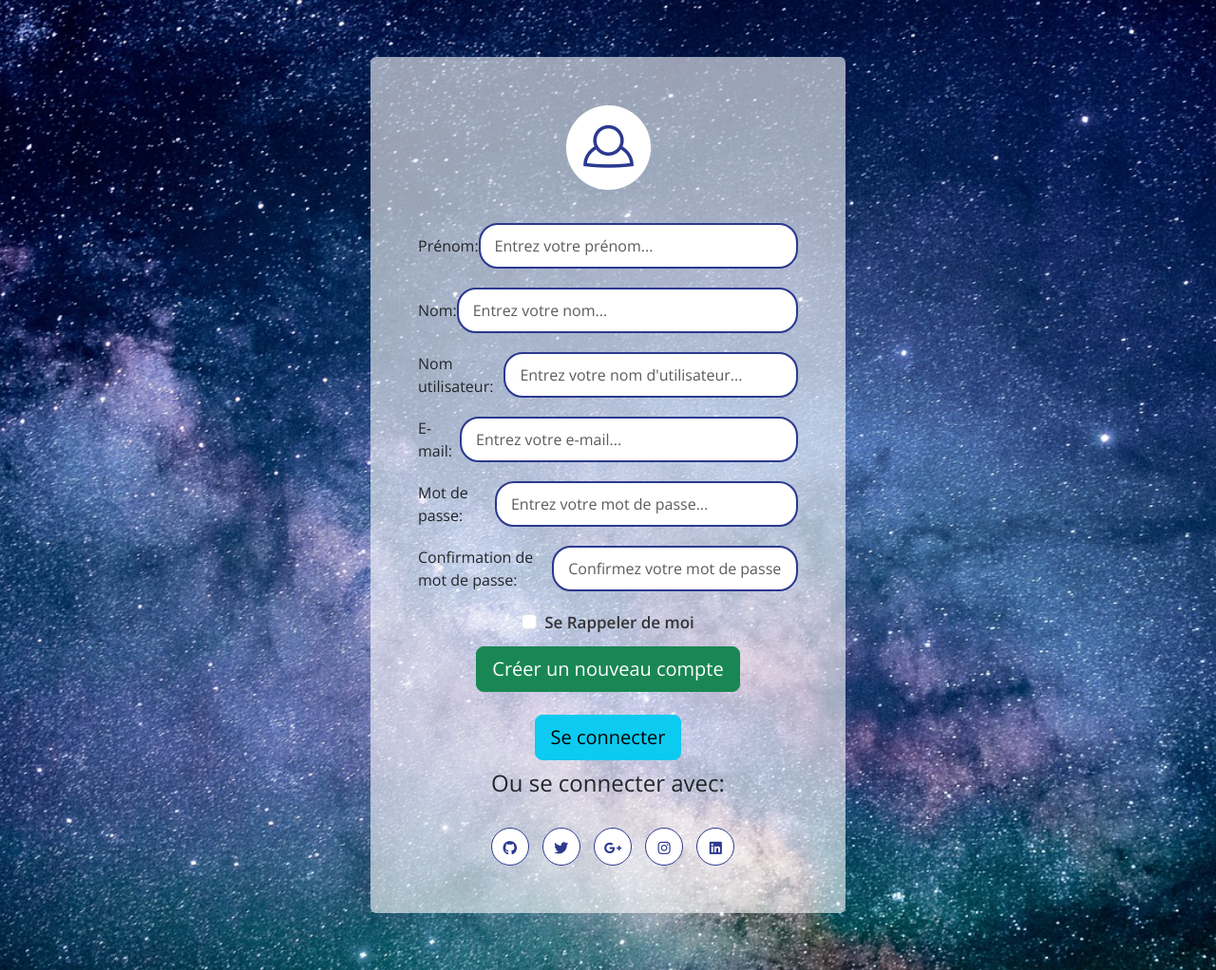
After one commit to RayaneC-01/TaskManager, a PHP site: page /Index/inscription.php in a window 1280 px wide. The commit adds this page. Shown: the whole page at 95% size. Run offline with PHP 8.4, Linux system fonts and the light colour scheme.

Commit message:
MAJ sur les fichiers

```diff
--- a/Index/dashboard.php
+++ b/Index/dashboard.php
@@ -1,6 +1,6 @@
 <?php
-//  // Vérifier si l'utilisateur est connecté avant d'afficher cette page
-// session_start();
+// Vérifier si l'utilisateur est connecté avant d'afficher cette page
+session_start();
 // if (!isset($_SESSION['utilisateur_connecte']) || !$_SESSION['utilisateur_connecte']) {
 //     // Rediriger vers la page de connexion si l'utilisateur n'est pas connecté
 //     header('Location: index.php');
@@ -14,7 +14,7 @@
 <head>
     <meta charset="UTF-8">
     <meta name="viewport" content="width=device-width, initial-scale=1.0">
-    <title>Gestionnaire de tâches</title>
+    <title>Tableau de Bord Gestionnaire de tâches</title>
     <link href="https://cdn.jsdelivr.net/npm/bootstrap@5.3.3/dist/css/bootstrap.min.css" rel="stylesheet"
         integrity="sha384-QWTKZyjpPEjISv5WaRU9OFeRpok6YctnYmDr5pNlyT2bRjXh0JMhjY6hW+ALEwIH" crossorigin="anonymous">
     <link rel="stylesheet" href="/style/styles.css">
--- /dev/null
+++ b/Index/inscription.php
@@ -0,0 +1,122 @@
+<?php
+session_start();
+?>
+<!DOCTYPE html>
+<html lang="fr">
+
+<head>
+    <meta charset="UTF-8" />
+    <meta name="viewport" content="width=device-width, initial-scale=1.0" />
+    <title>Page d'inscription </title>
+    <!-- Bootstrap CSS -->
+    <link href="https://cdn.jsdelivr.net/npm/bootstrap@5.3.2/dist/css/bootstrap.min.css" rel="stylesheet"
+        integrity="sha384-T3c6CoIi6uLrA9TneNEoa7RxnatzjcDSCmG1MXxSR1GAsXEV/Dwwykc2MPK8M2HN" crossorigin="anonymous" />
+    <!-- Bootstrap icons (optional) -->
+    <link rel="stylesheet" href="https://cdnjs.cloudflare.com/ajax/libs/font-awesome/6.5.1/css/all.min.css"
+        integrity="sha512-DTOQO9RWCH3ppGqcWaEA1BIZOC6xxalwEsw9c2QQeAIftl+Vegovlnee1c9QX4TctnWMn13TZye+giMm8e2LwA=="
+        crossorigin="anonymous" referrerpolicy="no-referrer" />
+    <link rel="stylesheet" href="/style/style_forms.css" />
+</head>
+
+<body>
+    <?php
+    // Afficher le message d'erreur s'il existe
+    if (isset($error_message)) {
+        echo '<p style="color: red;">' . $error_message . '</p>';
+    }
+    ?>
+    <section class="form-02-main">
+        <div class="container">
+            <div class="row">
+                <div class="col-md-12">
+                    <div class="_lk_de">
+                        <div class="form-03-main">
+                            <?php
+                            // Afficher les erreurs s'il y en a
+                            if (isset($_SESSION['error'])) {
+                                echo '<div class="alert alert-danger" role="alert">' . $_SESSION['error'] . '</div>';
+                                unset($_SESSION['error']); // Supprimer l'erreur de la session pour qu'elle ne s'affiche qu'une fois
+                            }
+                            ?>
+                            <div class="logo">
+                                <img src="/Images/user.png" alt="User logo">
+                            </div>
+                            <form id="inscriptionForm" method="POST" action="inscription_traitement.php">
+                                <div class="form-group">
+                                    <label for="first_name">Prénom: </label>
+                                    <input type="text" id="first_name" name="first_name" class="form-control"
+                                        placeholder="Entrez votre prénom..." required />
+                                </div>
+                                <div class="form-group">
+                                    <label for="last_name">Nom: </label>
+                                    <input type="text" id="last_name" name="last_name" class="form-control"
+                                        placeholder="Entrez votre nom..." required />
+                                </div>
+                                <div class="form-group">
+                                    <label for="username">Nom utilisateur: </label>
+                                    <input type="text" id="username" name="username" class="form-control"
+                                        placeholder="Entrez votre nom d'utilisateur..." required />
+                                </div>
+                                <div class="form-group">
+                                    <label for="email">E-mail: </label>
+                                    <input type="email" id="email" name="email" class="form-control"
+                                        placeholder="Entrez votre e-mail..." required />
+                                </div>
+                                <div class="form-group">
+                                    <label for="password">Mot de passe: </label>
+                                    <input type="password" id="password" name="password" class="form-control"
+                                        placeholder="Entrez votre mot de passe..." required />
+                                </div>
+
+                                <div class="form-group">
+                                    <label for="confirm_password">Confirmation de mot de passe:</label>
+                                    <input type="password" id="confirm_password" name="confirm_password"
+                                        class="form-control" placeholder="Confirmez votre mot de passe..." required />
+                                </div>
+
+                                <div class="checkbox form-group">
+                                    <div class="form-check">
+                                        <input class="form-check-input" type="checkbox" value="" id="remember">
+                                        <label class="form-check-label remember-label" for="remember">Se Rappeler de
+                                            moi</label>
+                                    </div>
+                                </div>
+
+                                <div class="button-group_inscription">
+                                    <button type="submit" class="btn btn-success btn-lg">Créer un nouveau
+                                        compte</button>
+                                    <br>
+                                    <button onclick="window.location.href ='./connexion.php' " type="button"
+                                        class="btn btn-info btn-lg">Se
+                                        connecter</button>
+
+
+                                </div>
+                            </form>
+                            <div class="form-group nm_lk">
+                                <p class="h4">Ou se connecter avec:</p>
+                            </div>
+                            <div class="form-group pt-0">
+                                <div class="_social_04">
+                                    <ol>
+                                        <li><i class="fab fa-github"></i></li>
+                                        <li><i class="fab fa-twitter"></i></li>
+                                        <li><i class="fab fa-google-plus-g"></i></li>
+                                        <li><i class="fab fa-instagram"></i></li>
+                                        <li><i class="fab fa-linkedin"></i></li>
+                                    </ol>
+                                </div>
+                            </div>
+                        </div>
+                    </div>
+                </div>
+            </div>
+        </div>
+    </section>
+    <script src="https://cdn.jsdelivr.net/npm/bootstrap@5.3.2/dist/js/bootstrap.bundle.min.js"
+        integrity="sha384-C6RzsynM9kWDrMNeT87bh95OGNyZPhcTNXj1NW7RuBCsyN/o0jlpcV8Qyq46cDfL" crossorigin="anonymous">
+        </script>
+    <script src="/script/script.js"></script>
+</body>
+
+</html>
--- a/style/Forms.css
+++ b/style/style_forms.css
@@ -1,44 +1,35 @@
-@import url(https://fonts.googleapis.com/css?family=Open+Sans:300,400,600,700);
-@import url(https://fonts.googleapis.com/css?family=Arimo:300,400,400italic,700,700italic);
-
+@import url("https://fonts.googleapis.com/css?family=Open+Sans:300,400,600,700");
+@import url("https://fonts.googleapis.com/css?family=Arimo:300,400,400italic,700,700italic");
 * {
-  margin: 0px;
-  padding: 0px;
+  margin: 0;
+  padding: 0;
   list-style: none;
-  /* border: 3px red inset; */
 }
-
 body {
   font-family: "Open Sans";
 }
-
 img {
   max-width: 100%;
 }
-
 a {
   text-decoration: none;
   outline: none;
   color: #333;
   font-size: 17px;
-  font-weight: bold;
 }
-
 a:hover {
-  color: #444;
+  color: #333;
+  text-decoration: underline;
 }
-
 ul {
   margin-bottom: 0;
   padding-left: 0;
 }
-
 ol,
 ul {
-  margin: 0px;
-  padding: 0px;
+  margin: 0;
+  padding: 0;
 }
-
 a:hover,
 a:focus,
 input,
@@ -46,11 +37,8 @@ textarea {
   text-decoration: none;
   outline: none;
 }
-
 .form-02-main {
   background: url(/Images/bg-01.jpg);
-  /* color: #f0f0f0;
-  color: #f8e8e2; */
   background-size: cover;
   object-fit: cover;
   background-repeat: no-repeat;
@@ -59,94 +47,56 @@ textarea {
   z-index: 2;
   overflow: hidden;
 }
-
 ._lk_de {
   background-repeat: no-repeat;
   background-size: cover;
-  padding: 40px 0px;
+  padding: 40px 0;
   position: relative;
 }
-
 .form-03-main {
-  width: 50%;
+  width: 500px;
   display: block;
   margin: 20px auto;
   padding: 25px 50px 25px;
-  background: rgba(255, 255, 255, 0.6);
+  background: rgb(255, 255, 255, 0.6);
   border-radius: 6px;
   z-index: 9;
 }
-
 .logo {
   display: block;
   margin: 20px auto;
   width: 100px;
   height: 100px;
 }
-
 .remember-label {
-  display: flex; /* Utilisation de flexbox */
-  align-items: center; /* Alignement vertical au centre */
-}
-
-.checkbox.form-group {
-  display: flex; /* Utilisation de flexbox */
-  align-items: center; /* Alignement vertical au centre */
-}
-
-.remember-label input[type="checkbox"] {
-  margin-right: 10px; /* Espacement entre le label et le champ de saisie */
-  flex-shrink: 0; /* Empêche le rétrécissement du champ de saisie */
+  font-size: 17px;
+  font-weight: 600;
+  text-decoration: none;
+  outline: none;
+  color: #333;
 }
 .form-group {
-  padding: 10px 0px;
+  padding: 10px 0;
   display: flex;
-  white-space: nowrap;
-  flex-direction: row;
+  width: 100%;
   align-items: center;
-}
-
-label {
-  width: 40%; /* Largeur fixe pour les labels */
-  margin-right: 10px; /* Espacement entre le label et le champ de saisie */
-}
-[class="form-group inscription_1"] {
-  margin: 0px;
-  margin-left: 3px;
-  display: flex;
-  justify-content: space-evenly;
-  font-size: 16px;
-  font-weight: 600;
-}
-
-[class="form-group btn_inscription"] > a {
-  margin: 0px;
-  display: flex;
-  justify-content: space-between;
-  font-size: 16px;
-  font-weight: 600;
 }
 
 [class="form-group nm_lk"] {
   display: flex;
   justify-content: space-around;
 }
-
 .form-control {
   min-height: 45px;
-  -webkit-box-shadow: none;
   box-shadow: none;
   padding: 10px 15px;
   border-radius: 20px;
-  border: 2px solid #2b3990;
-  flex: 1; /* Le champ de saisie occupe tout l'espace disponible */
+  border: #2b3990 solid 2px;
 }
-
 .checkbox {
   display: flex;
   justify-content: space-around;
 }
-
 ._btn_04 {
   width: 50%;
   padding: 10px 10px;
@@ -157,19 +107,12 @@ label {
   color: #fff;
 }
 
-._btn_04 a {
-  font-size: 15px;
-  color: #fff;
-  font-size: 18px;
-}
-
 ._social_04 {
   display: block;
   width: 100%;
-  padding: 15px 0px;
+  padding: 15px 0;
   text-align: center;
 }
-
 ._social_04 ol li {
   display: inline-block;
   width: 40px;
@@ -179,69 +122,83 @@ label {
   transition: 0.2s;
   background: #fff;
   border-radius: 50px;
-  border: 1px solid#2b3990;
+  border: #2b3990 solid 1px;
   margin: 0 0 0 10px;
   transition: 0.2s;
 }
-
 ._social_04 ol li:nth-child(1):hover {
   background: #333;
-  border: 1px solid#333;
+  border: #333 solid 1px;
   color: #fff;
   transition: 0.2s;
 }
-
 ._social_04 ol li:nth-child(2):hover {
   background: #00aced;
-  border: 1px solid#00aced;
+  border: #00aced solid 1px;
   color: #fff;
   transition: 0.2s;
 }
-
 ._social_04 ol li:nth-child(3):hover {
   background: #c32f10;
-  border: 1px solid#c32f10;
+  border: #c32f10 solid 1px;
   color: #fff;
   transition: 0.2s;
 }
-
 ._social_04 ol li:nth-child(4):hover {
   background: #e1306c;
-  border: 1px solid#E1306C;
+  border: #e1306c solid 1px;
   color: #fff;
   transition: 0.2s;
 }
-
 ._social_04 ol li:nth-child(5):hover {
   background: #0177b5;
-  border: 1px solid#0177b5;
+  border: #0177b5 solid 1px;
   color: #fff;
   transition: 0.2s;
 }
-
 ._social_04 ol li:hover,
 ._social_04 ol li:hover i {
   color: #fff;
 }
-
 ._social_04 ol li i:nth-child(1):hover {
   color: #fff;
 }
-
 ._social_04 ol li i {
   font-size: 15px;
   color: #2b3990;
 }
-
 .nm_lk {
   text-align: center;
 }
 
-.forgot_password {
-  color: red;
+.signup-link > a:hover {
   text-decoration: underline;
-  font-weight: 400;
+  color: #007bff;
 }
+.button-group {
+  display: flex;
+  justify-content: space-around;
+  align-content: space-around;
+}
+
+.button-group button,
+.button-group p {
+  margin-right: 10px;
+}
+
+.button-group_inscription {
+  display: flex;
+  flex-direction: column;
+  justify-content: space-around;
+  align-content: center;
+  align-items: center;
+}
+/* Style pour l'état de focus */
+input:focus {
+  border-color: #007bff; /* Changer la couleur de la bordure lorsqu'en focus */
+  box-shadow: 0 0 0 0.25rem rgba(0, 123, 255, 0.25); /* Ajouter une ombre au champ lorsqu'en focus */
+}
+
 @media screen and (max-width: 600px) {
   .form-03-main {
     width: 100%;
```
Also changed, not shown: Index/accueil.php (+10 -9 lines), Index/connexion.php (added, +95 -0 lines), Index/connexion_traitement.php (added, +59 -0 lines), Index/inscription_traitement.php (added, +65 -0 lines), script/script.js (+69 -14 lines).
